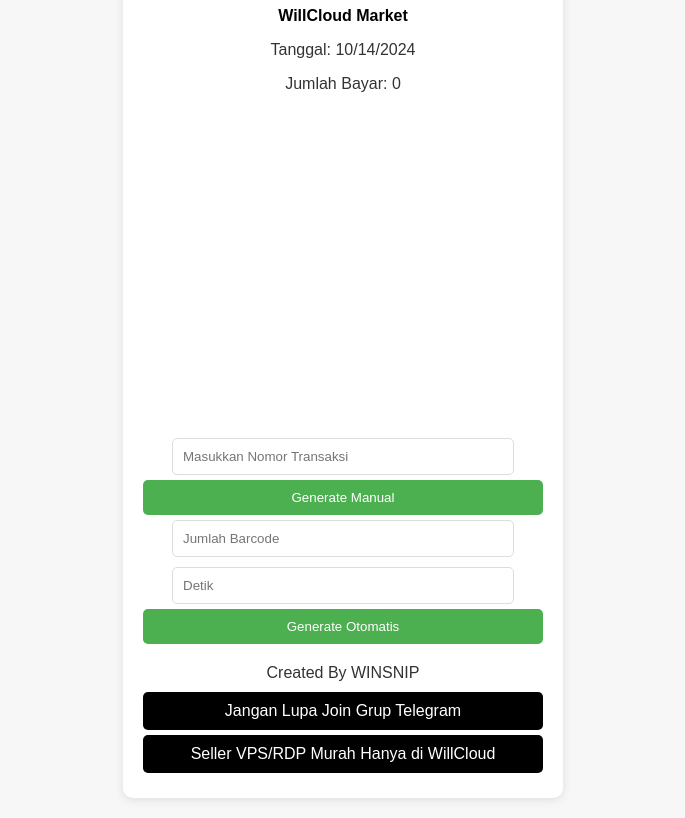
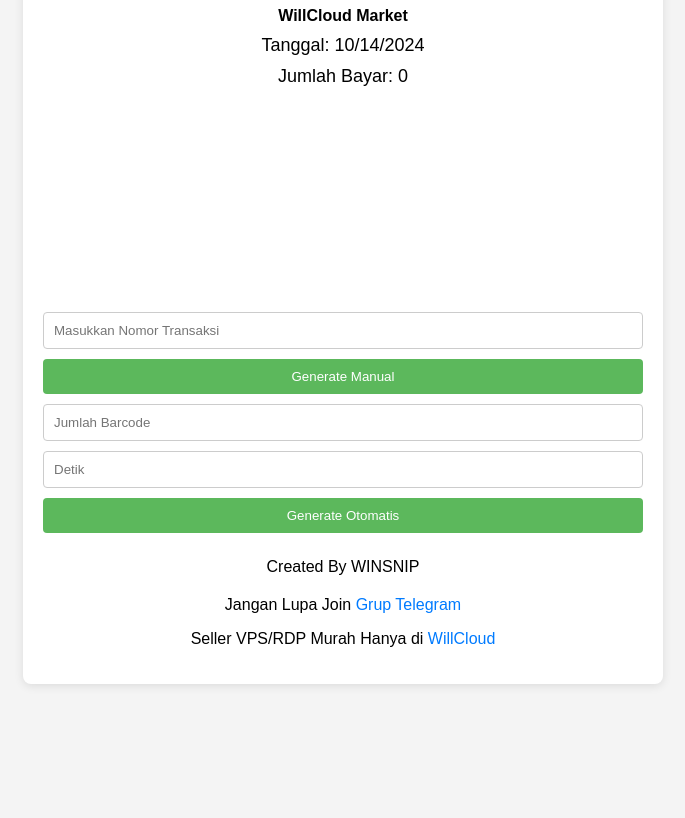
Before and after one commit to rjorack/webpageku, a plain HTML site: page index.html in a window 1280 px wide. Shown: the part 113-931 px from the top of the page, without its empty margins (297-982 px from the left). After the commit the page ends 817 px from the top, so only its background shows below. Drawn offline with Linux system fonts and the light colour scheme.

Commit message:
Update styles.css

```diff
--- a/styles.css
+++ b/styles.css
@@ -1,80 +1,79 @@
 body {
-    font-family: Arial, sans-serif;
-    background-color: #f7f7f7;
-    color: #333;
-    margin: 0;
-    padding: 20px;
+    font-family: Arial, sans-serif; /* Mengatur font untuk seluruh body */
+    background-color: #f4f4f4; /* Warna latar belakang */
+    margin: 0; /* Menghapus margin default */
+    padding: 20px; /* Menambahkan padding di sekitar body */
 }
 
 .container {
-    background-color: #ffffff;
-    border-radius: 10px;
-    box-shadow: 0 2px 10px rgba(0, 0, 0, 0.1);
-    padding: 20px;
-    max-width: 400px;
-    margin: auto;
-    text-align: center;
+    max-width: 600px; /* Lebar maksimum kontainer */
+    margin: auto; /* Memusatkan kontainer */
+    background: #fff; /* Warna latar belakang kontainer */
+    padding: 20px; /* Padding di dalam kontainer */
+    border-radius: 8px; /* Menambahkan sudut melengkung */
+    box-shadow: 0 2px 10px rgba(0, 0, 0, 0.1); /* Bayangan halus di sekitar kontainer */
 }
 
 h1 {
-    color: #4CAF50;
+    text-align: center; /* Menengahkan teks judul */
+    color: #333; /* Warna teks judul */
 }
 
-.barcode-label, .thank-you {
-    margin: 10px 0;
+.barcode-label {
+    text-align: center; /* Menengahkan label barcode */
+    margin: 10px 0; /* Margin atas dan bawah */
+}
+
+#dateLabel, #amountLabel {
+    text-align: center; /* Menengahkan label tanggal dan jumlah bayar */
+    font-size: 18px; /* Ukuran font */
+    margin: 10px 0; /* Margin atas dan bawah */
 }
 
 .input-section {
-    margin: 20px 0;
+    margin: 20px 0; /* Margin atas dan bawah untuk input section */
+    display: flex; /* Mengatur tampilan flex untuk input section */
+    flex-direction: column; /* Mengatur arah kolom */
 }
 
-input[type="text"], input[type="number"] {
-    padding: 10px;
-    width: 80%;
-    margin: 5px 0;
-    border: 1px solid #ddd;
-    border-radius: 5px;
+input[type="text"],
+input[type="number"] {
+    padding: 10px; /* Padding di dalam input */
+    margin: 5px 0; /* Margin atas dan bawah untuk input */
+    border: 1px solid #ccc; /* Border input */
+    border-radius: 4px; /* Sudut input melengkung */
 }
 
 .long-button {
-    padding: 10px 20px;
-    background-color: #4CAF50;
-    color: white;
-    border: none;
-    border-radius: 5px;
-    cursor: pointer;
-    width: 100%;
+    padding: 10px; /* Padding di dalam tombol */
+    background-color: #5cb85c; /* Warna latar belakang tombol */
+    color: white; /* Warna teks tombol */
+    border: none; /* Menghapus border tombol */
+    border-radius: 4px; /* Sudut tombol melengkung */
+    cursor: pointer; /* Mengubah kursor saat hover */
+    margin: 5px 0; /* Margin atas dan bawah untuk tombol */
+    transition: background-color 0.3s; /* Transisi untuk efek hover */
 }
 
 .long-button:hover {
-    background-color: #45a049;
+    background-color: #4cae4c; /* Warna latar belakang tombol saat hover */
 }
 
-/* Memastikan link tambahan berada di center dan memisahkannya */
-.extra-links {
-    margin-top: 10px;
-    font-size: 16px;
-    text-align: center; /* Menjadikan teks center */
+.thank-you {
+    text-align: center; /* Menengahkan teks */
+    margin-top: 20px; /* Margin atas untuk teks terima kasih */
 }
 
-.extra-links p {
-    background-color: black;
-    padding: 10px;
-    border-radius: 5px;
-    color: white;
-    margin: 5px 0;
+.extra-links {
+    text-align: center; /* Menengahkan teks dalam extra links */
+    margin-top: 20px; /* Margin atas untuk extra links */
 }
 
 .extra-links a {
-    color: white;
-    text-decoration: none;
+    color: #007bff; /* Warna link */
+    text-decoration: none; /* Menghapus garis bawah pada link */
 }
 
 .extra-links a:hover {
-    text-decoration: underline;
+    text-decoration: underline; /* Menambahkan garis bawah saat hover */
 }
-
-svg {
-    width: 10cm;
-    height: 7cm;
-}
```
